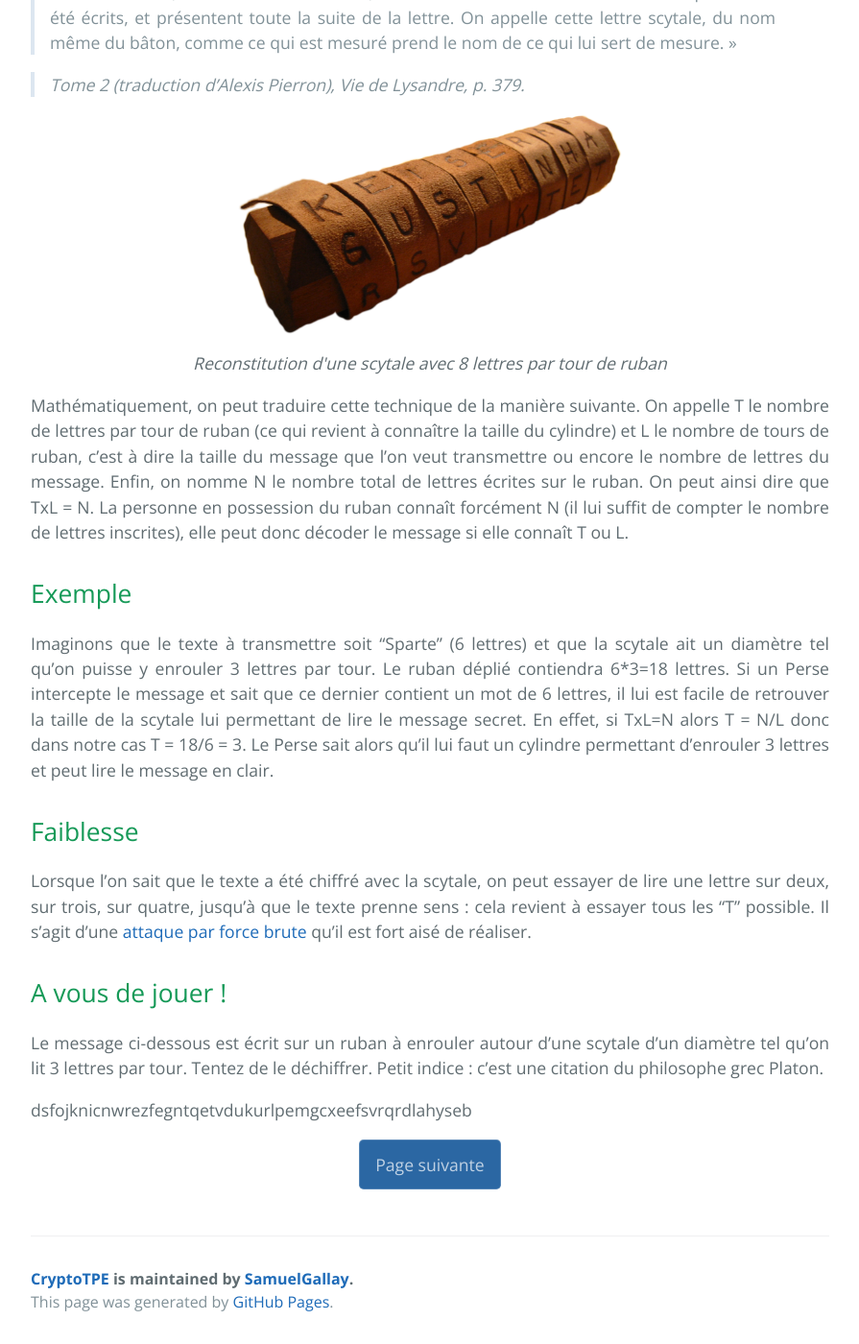
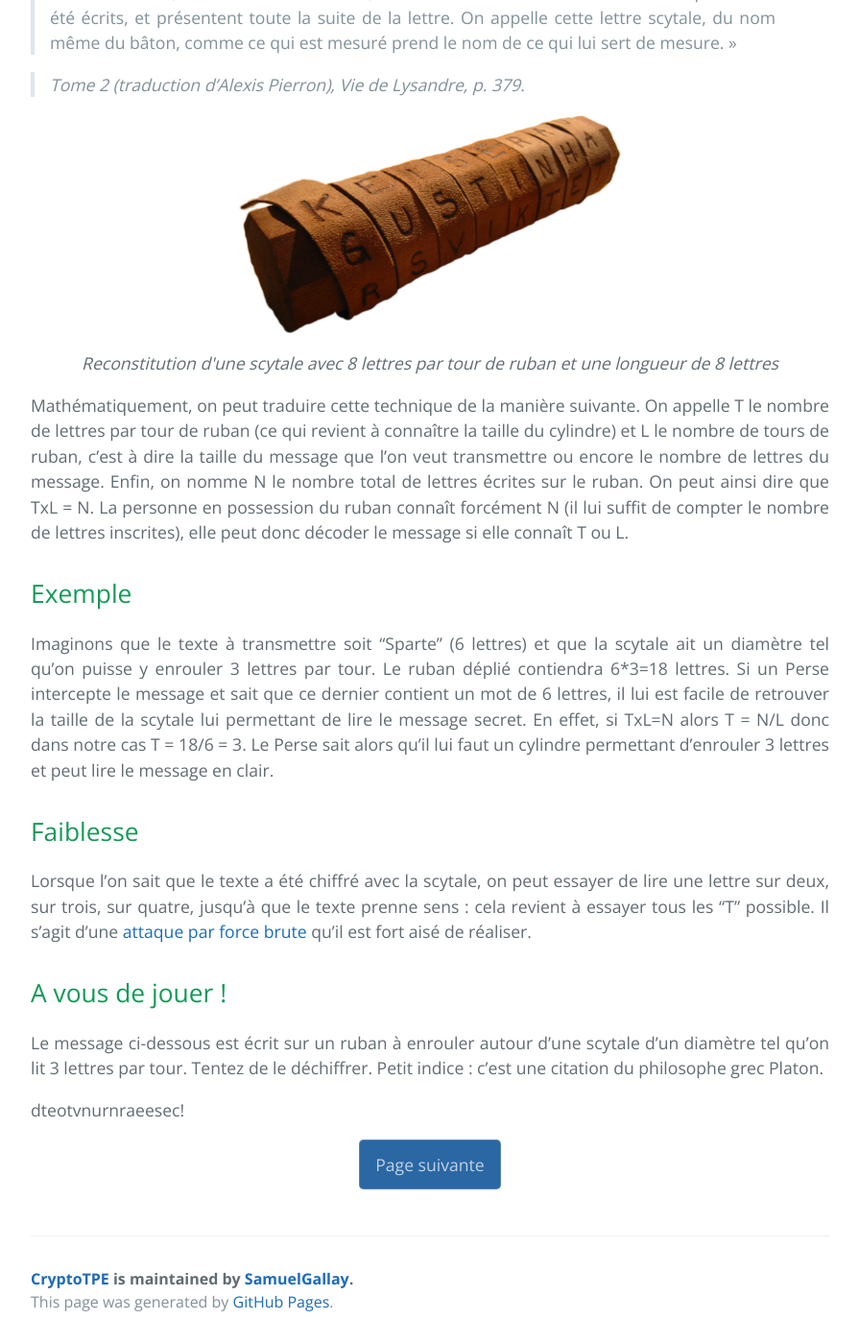
Before and after one commit to SamuelGallay/CryptoTPE, a Jekyll site: the page built from pages/1_Antiquite/1_scytale.md, in a window 1280 px wide and 1400 px high, scrolled down 2310 px. Shown: the whole window at 96% size, without its empty margins (192-1087 px from the left). Built offline with Jekyll 4.4.1, drawn with Linux system fonts in a browser that asks for light colours; our own code applies the rules of GitHub Pages for plain Markdown files.

Commit message:
Update 1_scytale.md

```diff
--- a/pages/1_Antiquite/1_scytale.md
+++ b/pages/1_Antiquite/1_scytale.md
@@ -30,7 +30,7 @@ Plutarque, un écrivain majeur de la Rome antique venant de Grèce et ayant véc
 > *Tome 2 (traduction d'Alexis Pierron), Vie de Lysandre, p. 379.*
 
 <img src="{{ "/assets/1_Antiquite/scytale.png" | relative_url }}" alt="Scytale" style="margin: 0 auto;display: block; width: 400px;"/>
-<p align="center"> <em>Reconstitution d'une scytale avec 8 lettres par tour de ruban</em> </p>
+<p align="center"> <em>Reconstitution d'une scytale avec 8 lettres par tour de ruban et une longueur de 8 lettres</em> </p>
 
 Mathématiquement, on peut traduire cette technique de la manière suivante. On appelle T le nombre de lettres par tour de ruban (ce qui revient à connaître la taille du cylindre) et L le nombre de tours de ruban, c’est à dire la taille du message que l’on veut transmettre ou encore le nombre de lettres du message. Enfin, on nomme N le nombre total de lettres écrites sur le ruban. On peut ainsi dire que TxL = N. La personne en possession du ruban connaît forcément N (il lui suffit de compter le nombre de lettres inscrites), elle peut donc décoder le message si elle connaît T ou L.
 
@@ -47,4 +47,4 @@ Lorsque l'on sait que le texte a été chiffré avec la scytale, on peut essayer
 
 Le message ci-dessous est écrit sur un ruban à enrouler autour d'une scytale d'un diamètre tel qu'on lit 3 lettres par tour. Tentez de le déchiffrer. Petit indice : c'est une citation du philosophe grec Platon.
 
-dsfojknicnwrezfegntqetvdukurlpemgcxeefsvrqrdlahyseb
+dteotvnurnraeesec!
```
